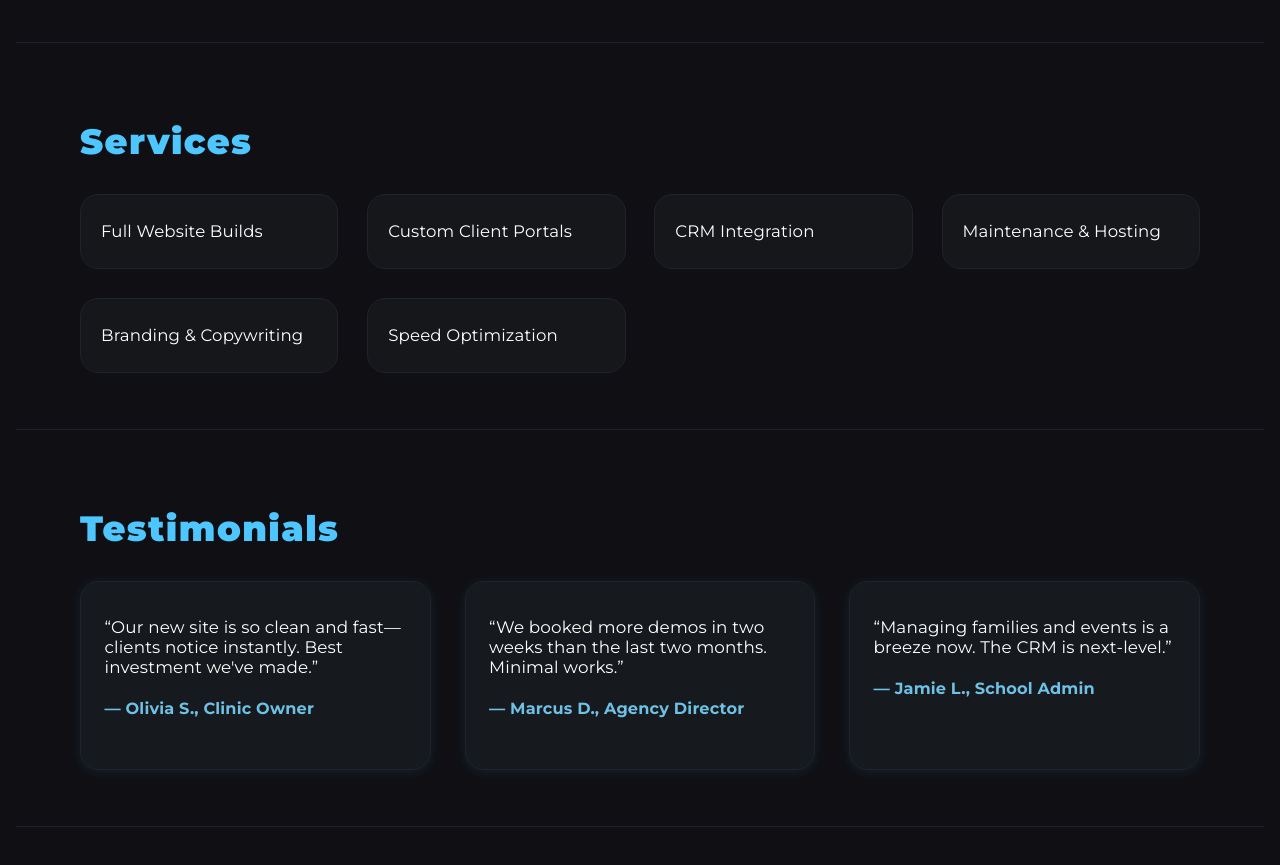
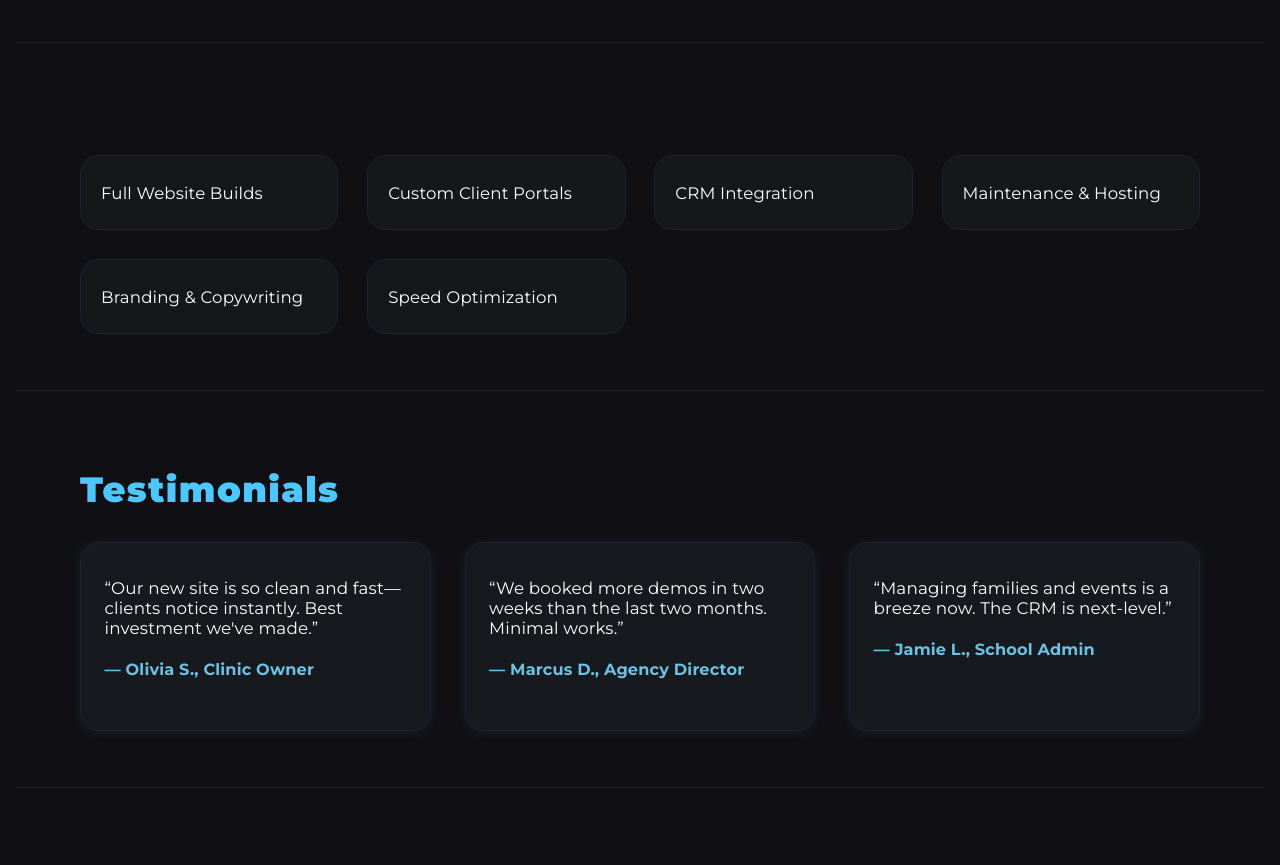
Before and after one commit to WWP4/web, a plain HTML site: page index.html in a window 1280 px wide. Shown: the part 1920-2785 px from the top of the page. Drawn offline with nearby package versions, Linux system fonts and the light colour scheme.

Commit message:
Update index.html

```diff
--- a/index.html
+++ b/index.html
@@ -351,15 +351,39 @@
   </section>
   <!-- SERVICES -->
   <section class="section" id="services" data-aos="fade-up">
-    <div class="section-title">Services</div>
     <div class="services-list">
-      <div class="service-item">Full Website Builds</div>
-      <div class="service-item">Custom Client Portals</div>
-      <div class="service-item">CRM Integration</div>
-      <div class="service-item">Maintenance & Hosting</div>
-      <div class="service-item">Branding & Copywriting</div>
-      <div class="service-item">Speed Optimization</div>
-    </div>
+  <div class="service-item">
+    <a href="website-builds.html" style="color:inherit;text-decoration:none;">
+      Full Website Builds
+    </a>
+  </div>
+  <div class="service-item">
+    <a href="client-portals.html" style="color:inherit;text-decoration:none;">
+      Custom Client Portals
+    </a>
+  </div>
+  <div class="service-item">
+    <a href="crm.html" style="color:inherit;text-decoration:none;">
+      CRM Integration
+    </a>
+  </div>
+  <div class="service-item">
+    <a href="maintenance.html" style="color:inherit;text-decoration:none;">
+      Maintenance & Hosting
+    </a>
+  </div>
+  <div class="service-item">
+    <a href="branding-and-copywriting.html" style="color:inherit;text-decoration:none;">
+      Branding & Copywriting
+    </a>
+  </div>
+  <div class="service-item">
+    <a href="speed-optimization.html" style="color:inherit;text-decoration:none;">
+      Speed Optimization
+    </a>
+  </div>
+</div>
+
   </section>
   <!-- TESTIMONIALS -->
   <section class="section" id="testimonials" data-aos="fade-up">
```
